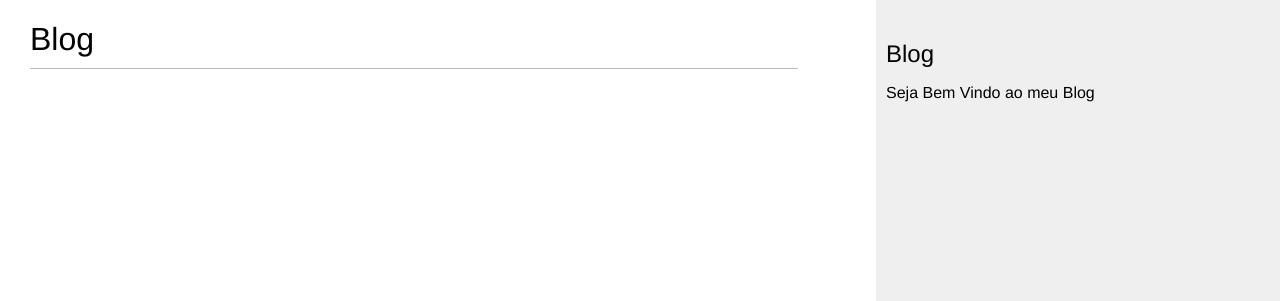
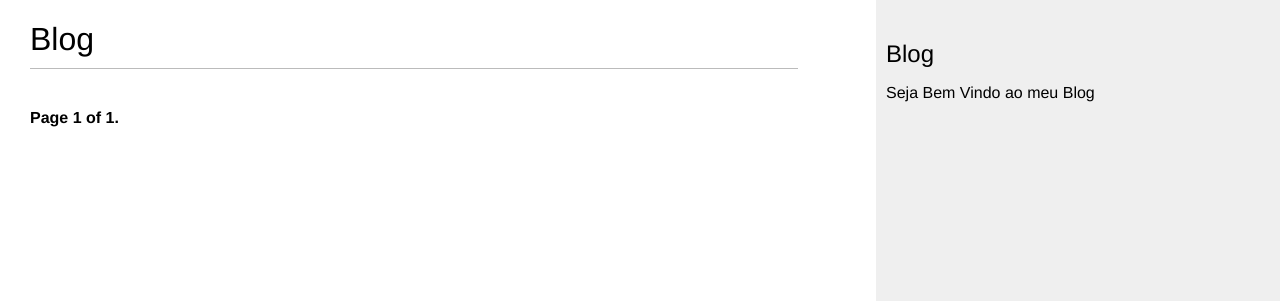
Before and after one commit to snubdev/Projeto_Blog, a Django app: page /blog/ in a window 1280 px wide. Shown: the top 301 px of the page. Run offline with Django 3.2, Linux system fonts and the light colour scheme; data that the repository does not hold is empty.

Commit message:
Add função de paginação no projeto

```diff
--- a/blog/templates/blog/post/list.html
+++ b/blog/templates/blog/post/list.html
@@ -11,4 +11,5 @@
       <p class="date">Publicados {{ post.publish }} de {{ post.author }}</p>
       {{ post.body|truncatewords:30|linebreaks }}
     {% endfor %}
+    {% include "pagination.html" with page=posts %}
 {% endblock %}
--- /dev/null
+++ b/blog/templates/pagination.html
@@ -0,0 +1,13 @@
+<div class="pagination">
+    <span class="step-links">
+        {% if page.has_previous %}
+          <a href="?page={{ page.previous_page_number }}">Previous</a>
+        {% endif %}
+        <span class="current">
+            Page {{ page.number }} of {{ page.paginator.num_pages }}.
+        </span>
+        {% if page.has_next %}
+          <a href="?page={{ page.next_page_number }}">Next</a>
+        {% endif %}
+    </span>
+</div>
--- a/blog/views.py
+++ b/blog/views.py
@@ -1,10 +1,22 @@
 from django.shortcuts import render, get_object_or_404
 from .models import Post
+from django.core.paginator import Paginator, EmptyPage, PageNotAnInteger
 
 
 def post_list(request):
-    posts = Post.published.all()
-    return render(request, 'blog/post/list.html', {'posts': posts})
+    object_list = Post.published.all()
+    paginator = Paginator(object_list, 3) # três postagens em cada página
+    page = request.GET.get('page')
+    try:
+        posts = paginator.page(page)
+    except PageNotAnInteger:
+        # Se a página não for um inteiro, exibe a primeira página
+        posts = paginator.page(1)
+    except EmptyPage:
+        # Se a página estiver fora do intervalo
+        # exibe a última página de resultados
+        posts = paginator.page(paginator.num_pages)
+    return render(request, 'blog/post/list.html', {'page': page, 'posts': posts})
 
 
 def post_detail(request, year, month, day, post):
```
